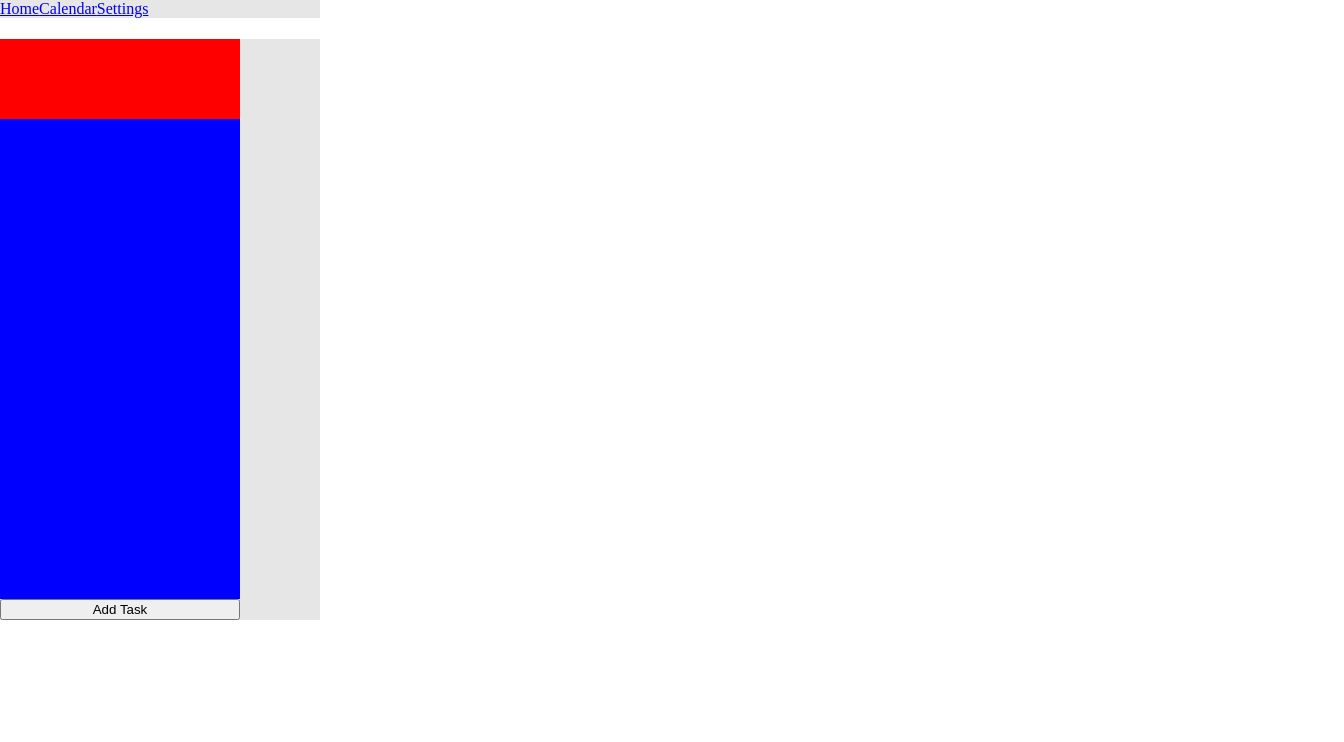
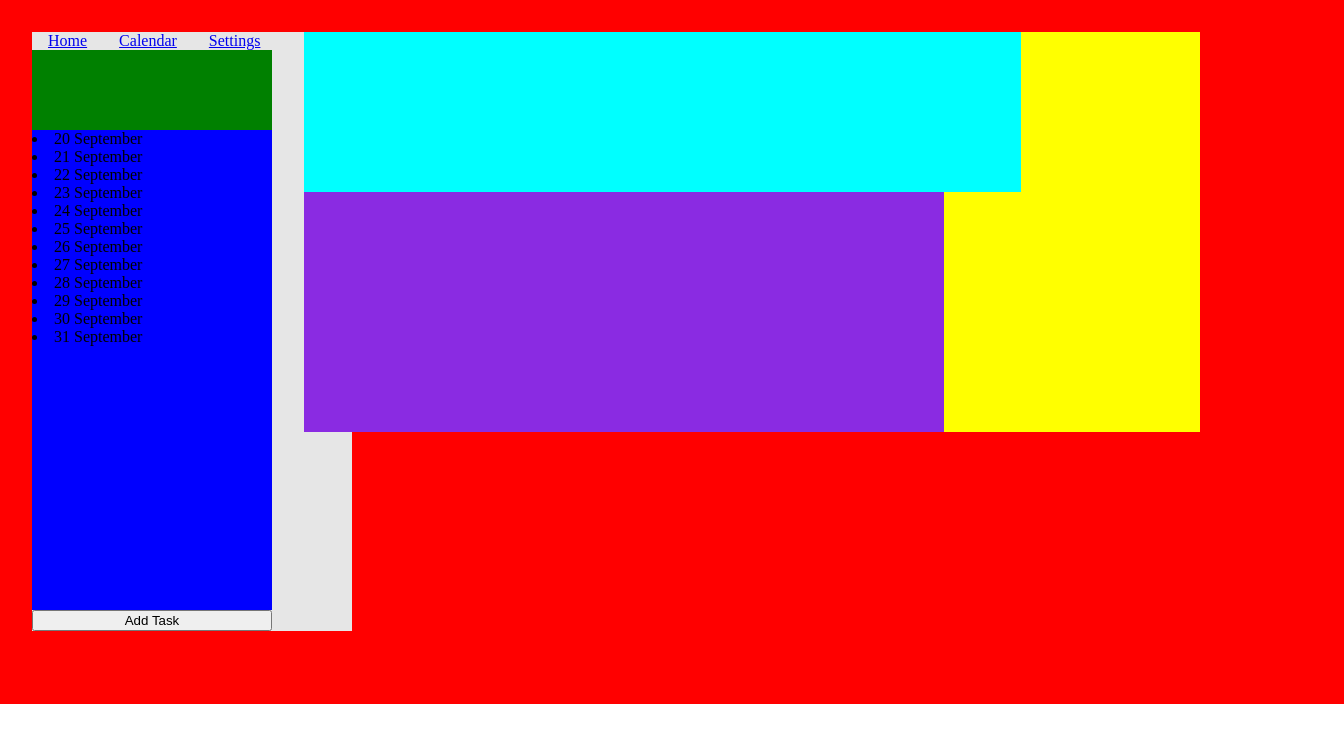
Before and after one commit to styp3r/hazel, a React (Create React App) app: page / in a window 1280 px wide. Shown: the top 742 px of the page, 1344 px wide, since content can reach past the window. Built offline with nearby package versions, Linux system fonts and the light colour scheme.

Commit message:
add current month with date in Tasks section (DisplayMonths.js)

```diff
--- a/public/styles.css
+++ b/public/styles.css
@@ -1,5 +1,6 @@
 body{
     margin: 0;
+    overflow-x: hidden;
 }
 
 .navbar{
@@ -7,9 +8,19 @@ body{
     background-color: #e6e6e6;
 }
 
+.navItem{
+    padding: 0 1rem 0 1rem;
+}
+
+.container{
+    width: 100%;
+    height: 40rem;
+    padding: 2rem;
+    background-color: red;
+}
+
 .leftColumn{
-    position: absolute;
-    left: 0;
+    display: inline-block;
     width: 20rem;
     background-color: #e6e6e6;
 }
@@ -17,7 +28,7 @@ body{
 .notifContainer{
     width: 15rem;
     height: 5rem;
-    background-color: red;
+    background-color: green;
 }
 
 .tasksContainer{
@@ -29,3 +40,23 @@ body{
 .addTaskBtn{
     width: 15rem;
 }
+
+.rightColumn{
+    position: absolute;
+    top: 2rem;
+    right: 5rem;
+    width: 70%;
+    background-color: yellow;
+}
+
+.weatherContainer{
+    width: 80%;
+    height: 10rem;
+    background-color: aqua;
+}
+
+.workStatsContainer{
+    width: 40rem;
+    height: 15rem;
+    background-color: blueviolet;
+}
--- a/src/App.jsx
+++ b/src/App.jsx
@@ -1,6 +1,4 @@
 import React from 'react';
-import Navbar from './Navbar.jsx';
-
 import { Route, Switch } from 'react-router-dom';
 import Home from './Home.jsx';
 import Calendar from './Calendar.jsx';
@@ -9,7 +7,6 @@ import Error from './Error.jsx';
 
 function App() {
   return (<div>
-    <Navbar />
     <Switch>
             <Route path="/" component={Home} exact />
             <Route path="/calendar" component={Calendar} />
--- /dev/null
+++ b/src/DisplayMonths.jsx
@@ -0,0 +1,27 @@
+import React from 'react';
+
+function DisplayMonths(){
+
+    const dates = [1,2,3,4,5,6,7,8,9,10,11,12,13,14,15,16,17,18,19,20,21,22,23,24,25,26,27,28,29,30,31];
+    const months = ["January","Febuary","March","April","May","June","July","August","September","October","November","December"];
+
+    const date = new Date();
+    //today's date
+    var currentDay = date.getDate();
+    var currentMonth = date.getMonth();
+
+    function displayDate(d){
+        if(d >= currentDay){
+            return <li>{d  + " " + months[currentMonth]}</li>;
+        }
+    }
+
+    return (
+        <div>
+            {dates.map(displayDate)}
+        </div>
+        );
+
+}
+
+export default DisplayMonths;
--- /dev/null
+++ b/src/GetTask.jsx
@@ -0,0 +1,14 @@
+import React from 'react';
+import DisplayMonths from './DisplayMonths';
+
+function GetTask(){
+
+
+    return(
+        <div>
+            <DisplayMonths />
+        </div>
+    );
+}
+
+export default GetTask;
--- a/src/Home.jsx
+++ b/src/Home.jsx
@@ -1,19 +1,23 @@
 import React from 'react';
+import Navbar from './Navbar.jsx';
 import Notifications from './Notifications.jsx';
 import Tasks from './Tasks.jsx';
 import Weather from './Weather.jsx';
+import WorkStats from './WorkStats.jsx';
 
 function Home(){
     return(
-        <div>
+        <div className = "container">
 
         <div className = "leftColumn">
+            <Navbar />
             <Notifications />
             <Tasks />
         </div>
 
         <div className = "rightColumn">
             <Weather />
+            <WorkStats />
         </div>
 
         </div>
--- a/src/Navbar.jsx
+++ b/src/Navbar.jsx
@@ -5,9 +5,9 @@ import {Link} from 'react-router-dom';
 function Navbar(){
     return(
         <div className = "navbar">
-        <Link to="/">Home</Link>
-        <Link to="/calendar">Calendar</Link>
-        <Link to="/settings">Settings</Link>
+        <Link to="/" className = "navItem">Home</Link>
+        <Link to="/calendar" className = "navItem">Calendar</Link>
+        <Link to="/settings" className = "navItem">Settings</Link>
       </div>
     );
 }
--- a/src/Tasks.jsx
+++ b/src/Tasks.jsx
@@ -1,10 +1,12 @@
 import React from 'react';
+import GetTask from './GetTask.jsx';
 
 function Tasks(){
+
     return(
         <div>
         <div className = "tasksContainer">
-
+            <GetTask />
         </div>
         <button className = "addTaskBtn">Add Task</button>
         </div>
--- a/src/Weather.jsx
+++ b/src/Weather.jsx
@@ -2,7 +2,8 @@ import React from 'react';
 
 function Weather(){
     return (
-        <h1>Weather</h1>
+        <div className = "weatherContainer">
+        </div>
     );
 }
 
--- /dev/null
+++ b/src/WorkStats.jsx
@@ -0,0 +1,11 @@
+import React from 'react';
+
+function WorkStats(){
+    return(
+        <div className = "workStatsContainer">
+
+        </div>
+    );
+}
+
+export default WorkStats;
```
Also changed, not shown: src/TaskItem.js (added, +20 -0 lines).
